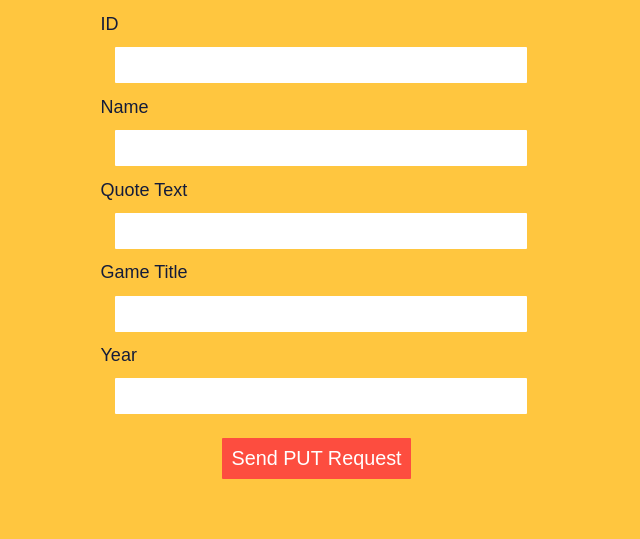
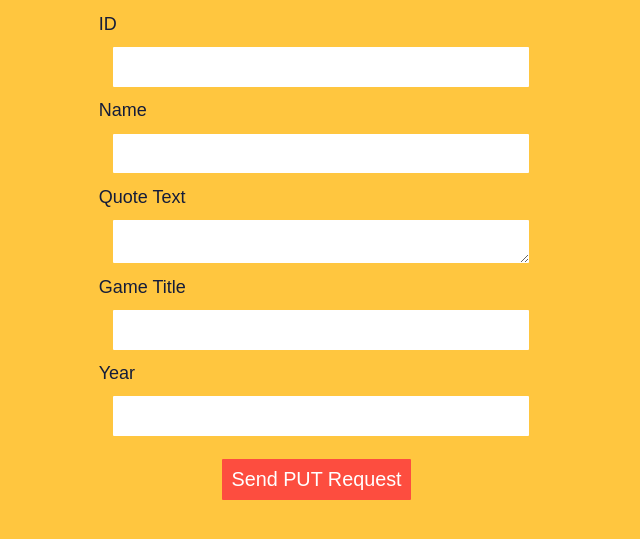
Before and after one commit to rolandormrz/videogame-quote-api, a website: page public/update_quote.html in a window 1280 px wide. Shown: the part 237-776 px from the top of the page, without its empty margins (319-959 px from the left). Drawn offline with nearby package versions, Linux system fonts and the light colour scheme.

Commit message:
refactor html files and deploy to heroku

```diff
--- a/app.js
+++ b/app.js
@@ -1,8 +1,10 @@
 const express = require('express');
 const app = express();
+const cors = require('cors');
 const quotesRouter = require('./controllers/quotes');
 const middleware = require('./utils/middleware');
 
+app.use(cors());
 app.use(express.static('public'));
 app.use(express.json());
 app.use(middleware.requestLogger);
--- a/package.json
+++ b/package.json
@@ -11,6 +11,7 @@
   "author": "Rolando Ramirez",
   "license": "ISC",
   "dependencies": {
+    "cors": "^2.8.5",
     "dotenv": "^8.2.0",
     "express": "^4.17.1",
     "sqlite3": "^4.2.0"
--- a/public/css/style.css
+++ b/public/css/style.css
@@ -82,14 +82,22 @@ main h2 {
 }
 
 .input-field{
-  margin: 1rem 0rem;
   font-size: 1rem;
   background-color: #FFFFFF;
-  width: 18.5rem;
+  margin: .8rem;
+  width: 22.5rem;
   height: 1.6rem;
-  padding: .2rem;
+  padding: .3rem;
   border: 0;
   border-radius: 1px;
+}
+
+textarea.input-field {
+  padding-top: .5rem;
+  min-width: 22.5rem;
+  max-width: 22.5rem;
+  min-height: 1.6rem;
+  max-height: 3.2rem;
 }
 
 .request-option {
@@ -194,17 +202,6 @@ main h2 {
   flex-direction: column;
 }
 
-.form-fields input {
-  font-size: 1rem;
-  background-color: #FFFFFF;
-  margin: .8rem;
-  width: 22.5rem;
-  height: 1.6rem;
-  padding: .2rem;
-  border: 0;
-  border-radius: 1px;
-}
-
 #load-more {
   visibility: hidden;
   margin-bottom: 4.5rem;
--- a/public/update_quote.html
+++ b/public/update_quote.html
@@ -25,15 +25,15 @@
       <form id="quote-form" class="quote-form">
         <div class="form-fields">
           <label for="id">ID</label>
-          <input id="id" name="id" value="" type="text" required>
+          <input id="id" class="input-field" name="id" value="" type="text" required>
           <label for="name">Name</label>
-          <input id="name" name="name" value="" type="text" required>
+          <input id="name" class="input-field" name="name" value="" type="text" required>
           <label for="quoteText">Quote Text</label>
-          <input id="quoteText" name="quoteText" value="" type="text" required>
+          <textarea id="quoteText" class="input-field" name="quoteText" value="" required></textarea>
           <label for="title">Game Title</label>
-          <input id="title" name="title" value="" type="text" required>
+          <input id="title" class="input-field" name="title" value="" type="text" required>
           <label for="year">Year</label>
-          <input id="year" name="year" value="" type="text" required>
+          <input id="year" class="input-field" name="year" value="" type="text" required>
         </div>
         <button class="button-styling">Send PUT Request</button>
       </form>
```
Also changed, not shown: public/create_quote.html (+3 -3 lines), public/delete_quote.html (+1 -1 lines), 2 other files.
